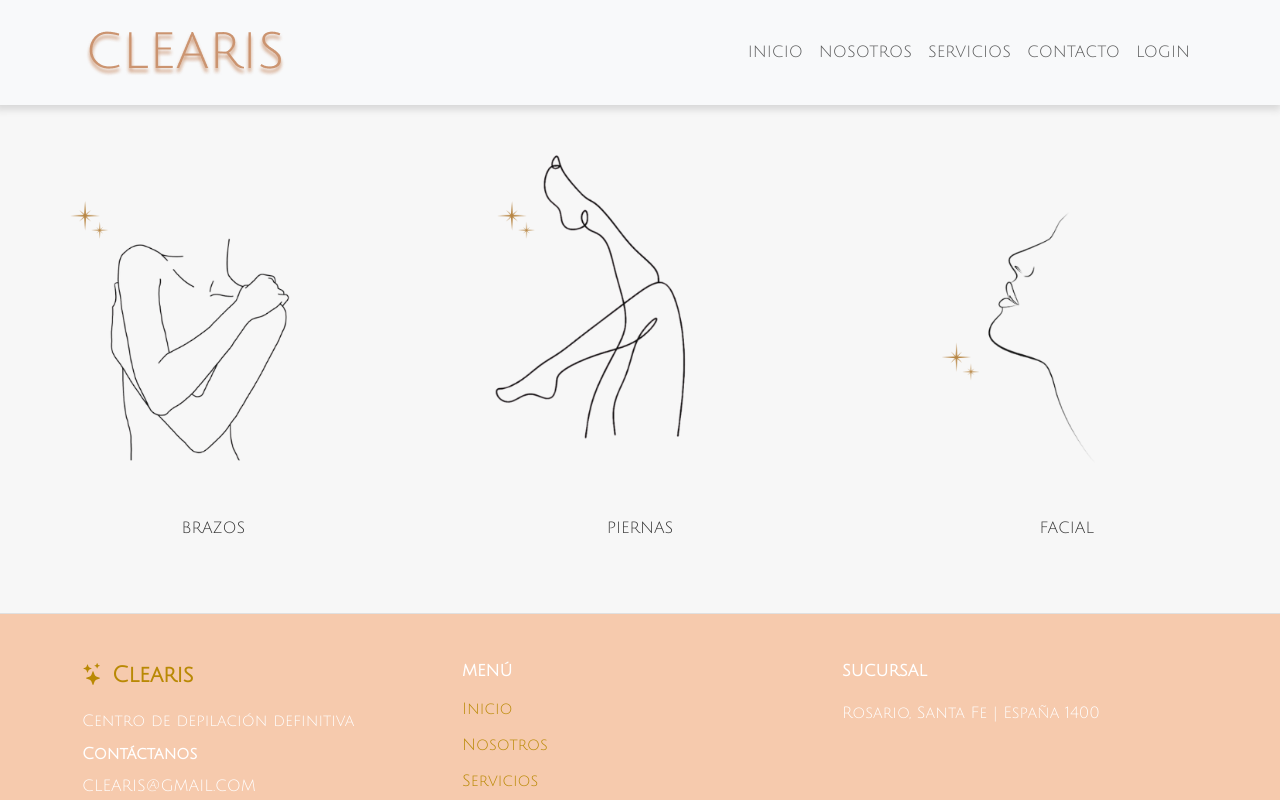
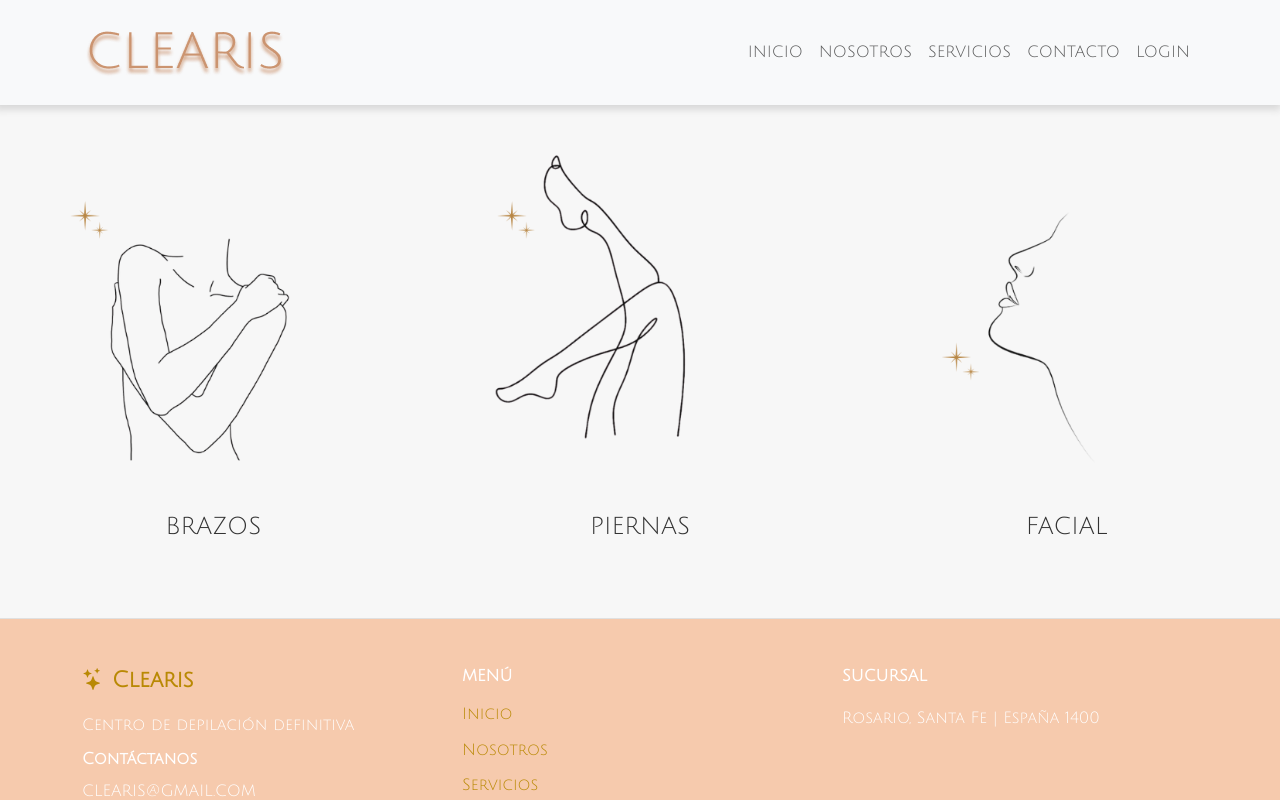
Before and after one commit to Giuul/TPI-2TUP1, a React (Vite) app: page /servicios in a window 1280 px wide. Shown: the top 800 px of the page. Built offline with nearby package versions, Linux system fonts and the light colour scheme.

Commit message:
hover servicios

```diff
--- a/src/components/Services/Services.jsx
+++ b/src/components/Services/Services.jsx
@@ -1,11 +1,28 @@
-import React from 'react';
+import React, { useState } from 'react';
 import './services.css';
 
-const Service = ({ img, title }) => {
+const Service = ({ img, title, desc }) => {
+  const [isHovering, setIsHovering] = useState(false);
+
+  const handleMouseOver = () => {
+    setIsHovering(true);
+  };
+
+  const handleMouseOut = () => {
+    setIsHovering(false);
+  };
+
   return (
-    <div className='contenedorIndividual'>
-      <img className='img-servicios' src={img} alt={title} />
-      <p>{title}</p>
+    <div
+      className='contenedorIndividual'
+      onMouseOver={handleMouseOver}
+      onMouseOut={handleMouseOut}
+    >
+      <div className="image-container">
+        <img className='img-servicios' src={img} alt={title} />
+      </div>
+      <h4>{title}</h4>
+      <p className={`description ${isHovering ? 'visible' : ''}`}>{desc}</p>
     </div>
   );
 };
--- a/src/components/Services/services.css
+++ b/src/components/Services/services.css
@@ -0,0 +1,15 @@
+.contenedorIndividual:hover {
+  transform: translateY(-5px);
+}
+.description {
+  opacity: 0;
+  height: 0;
+  overflow: hidden;
+  transition: opacity 0.3s ease-in-out, height 0.3s ease-in-out;
+  margin-top: 0;
+}
+.contenedorIndividual:hover .description {
+  opacity: 1;
+  height: auto;
+  margin-top: 10px;
+}
--- a/src/pages/Servicios.jsx
+++ b/src/pages/Servicios.jsx
@@ -12,9 +12,9 @@ const Servicios = () => {
     <div>
       <ClearisNavbar />
       <div className='contenedorServicios'>
-        <Service img={ClearisBrazos} title="BRAZOS" />
-        <Service img={ClearisPiernas} title="PIERNAS" />
-        <Service img={ClearisFacial} title="FACIAL" />
+        <Service img={ClearisBrazos} title="BRAZOS" desc={"Redescubre una piel suave y radiante en tu rostro con nuestro tratamiento de depilación facial. Eliminamos delicadamente el vello no deseado de zonas como el labio superior, las cejas, el mentón y las mejillas, revelando una tez limpia y luminosa. Disfruta de una sensación de frescura y confianza duradera."}/>
+        <Service img={ClearisPiernas} title="PIERNAS" desc={"Libera tus piernas del vello con nuestro tratamiento de depilación corporal. Ya sea completa o por zonas, te ofrecemos una piel suave y sedosa por más tiempo. Olvídate de la rutina diaria y presume de unas piernas impecables y listas para cualquier ocasión."}/>
+        <Service img={ClearisFacial} title="FACIAL" desc={"Logra unos brazos suaves y sin vello con nuestro tratamiento de depilación especializada. Desde los hombros hasta las muñecas, eliminamos el vello de forma eficaz y duradera, brindándote una sensación de confort y libertad en cada movimiento."}/>
       </div>
       <ClearisFooter />
     </div>
```
